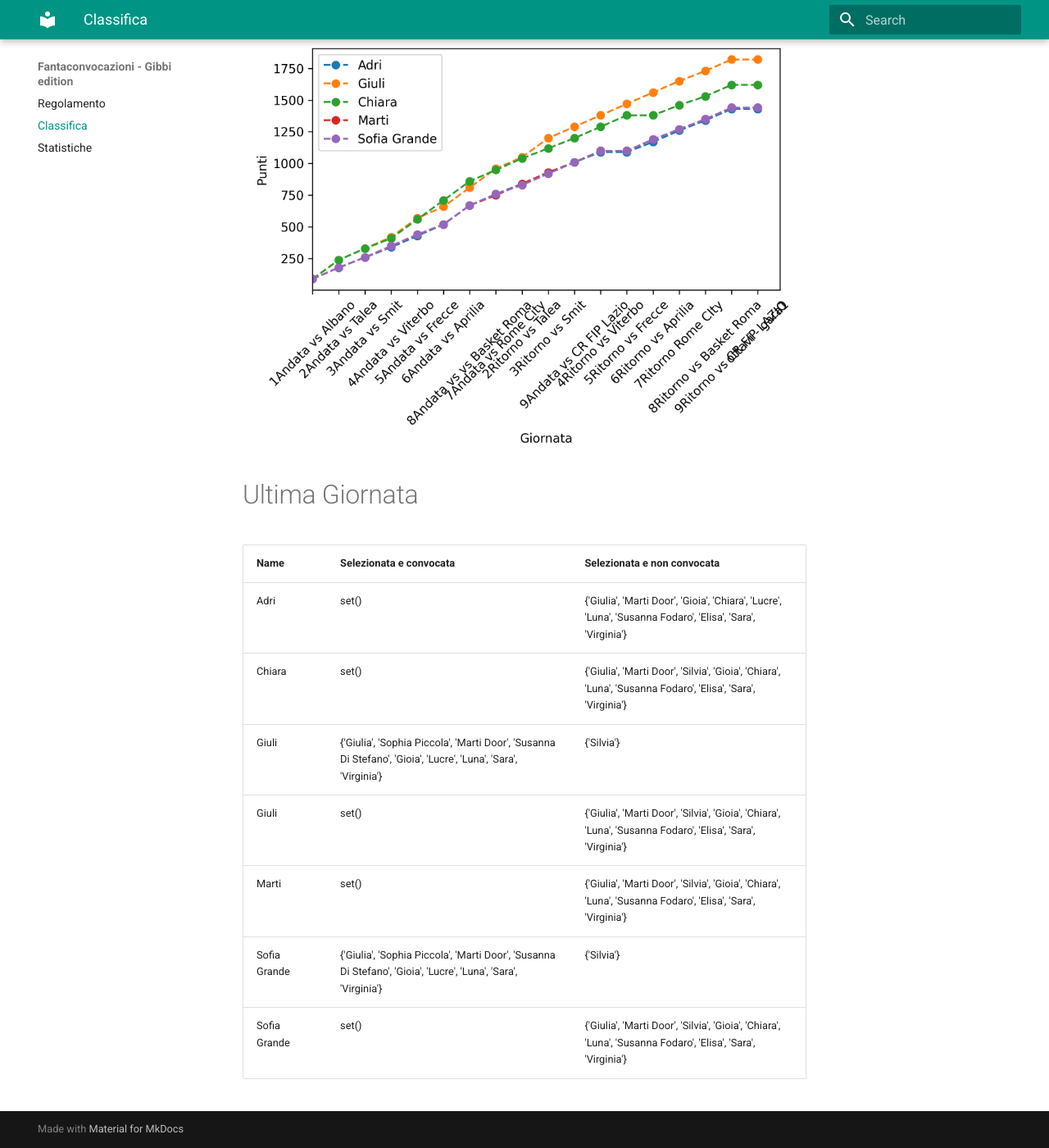
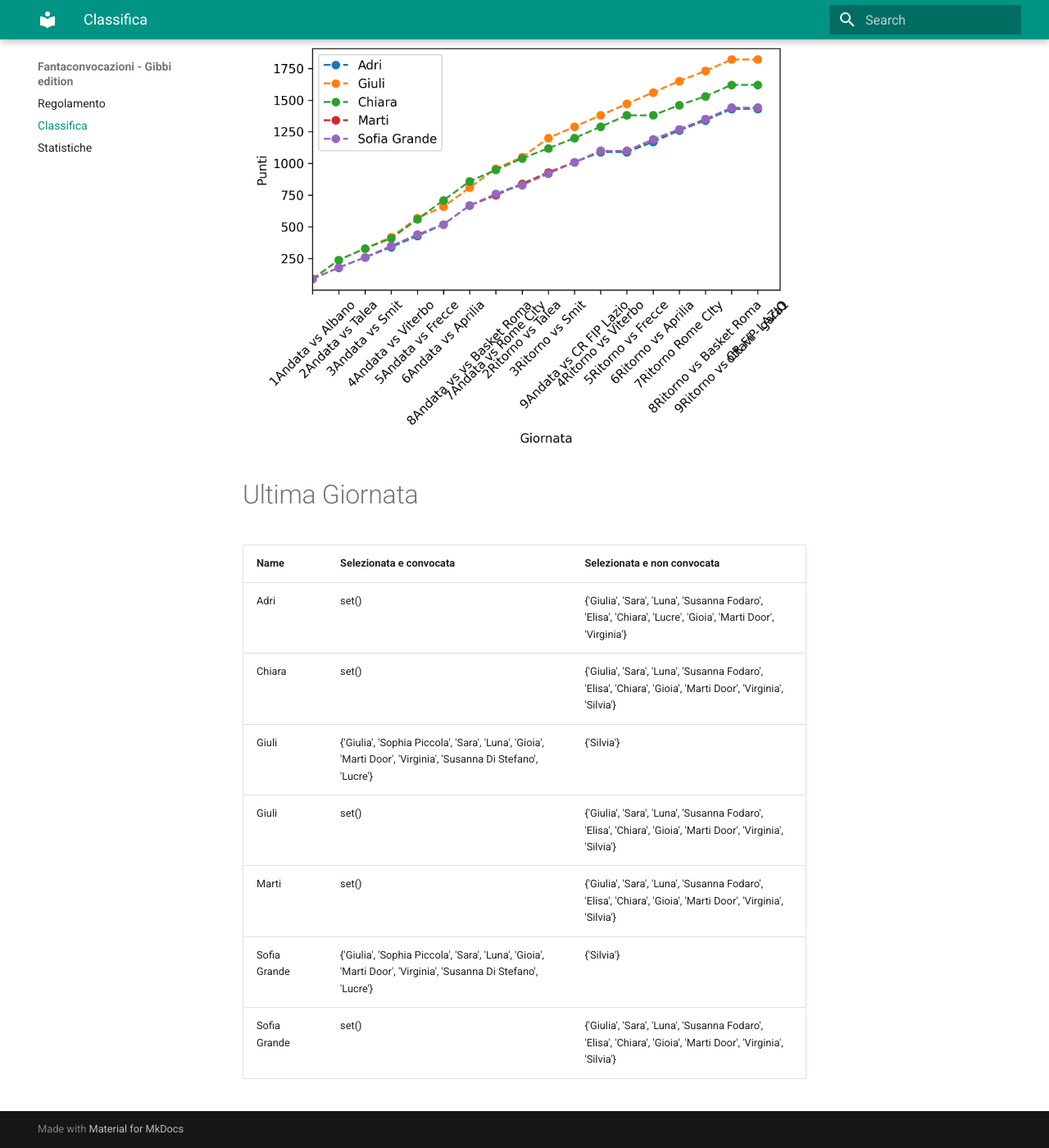
Before and after one commit to martinig94/fantagibbi, an MkDocs documentation site: the page built from docs/Classifica.md, in a window 1280 px wide and 1400 px high, scrolled down 565 px. Shown: the whole window at 82% size. Built offline with MkDocs 1.6.1 and Material for MkDocs 9.7.7, drawn with Linux system fonts in a browser that asks for light colours.

Commit message:
Auto-update from main.py

```diff
--- a/docs/Classifica.md
+++ b/docs/Classifica.md
@@ -18,11 +18,11 @@
 <!-- START_TABLE CORRECT -->
 | Name         | Selezionata e convocata                                                                                        | Selezionata e non convocata                                                                                  |
 |:-------------|:---------------------------------------------------------------------------------------------------------------|:-------------------------------------------------------------------------------------------------------------|
-| Adri         | set()                                                                                                          | {'Giulia', 'Marti Door', 'Gioia', 'Chiara', 'Lucre', 'Luna', 'Susanna Fodaro', 'Elisa', 'Sara', 'Virginia'}  |
-| Chiara       | set()                                                                                                          | {'Giulia', 'Marti Door', 'Silvia', 'Gioia', 'Chiara', 'Luna', 'Susanna Fodaro', 'Elisa', 'Sara', 'Virginia'} |
-| Giuli        | {'Giulia', 'Sophia Piccola', 'Marti Door', 'Susanna Di Stefano', 'Gioia', 'Lucre', 'Luna', 'Sara', 'Virginia'} | {'Silvia'}                                                                                                   |
-| Giuli        | set()                                                                                                          | {'Giulia', 'Marti Door', 'Silvia', 'Gioia', 'Chiara', 'Luna', 'Susanna Fodaro', 'Elisa', 'Sara', 'Virginia'} |
-| Marti        | set()                                                                                                          | {'Giulia', 'Marti Door', 'Silvia', 'Gioia', 'Chiara', 'Luna', 'Susanna Fodaro', 'Elisa', 'Sara', 'Virginia'} |
-| Sofia Grande | {'Giulia', 'Sophia Piccola', 'Marti Door', 'Susanna Di Stefano', 'Gioia', 'Lucre', 'Luna', 'Sara', 'Virginia'} | {'Silvia'}                                                                                                   |
-| Sofia Grande | set()                                                                                                          | {'Giulia', 'Marti Door', 'Silvia', 'Gioia', 'Chiara', 'Luna', 'Susanna Fodaro', 'Elisa', 'Sara', 'Virginia'} |
+| Adri         | set()                                                                                                          | {'Giulia', 'Sara', 'Luna', 'Susanna Fodaro', 'Elisa', 'Chiara', 'Lucre', 'Gioia', 'Marti Door', 'Virginia'}  |
+| Chiara       | set()                                                                                                          | {'Giulia', 'Sara', 'Luna', 'Susanna Fodaro', 'Elisa', 'Chiara', 'Gioia', 'Marti Door', 'Virginia', 'Silvia'} |
+| Giuli        | {'Giulia', 'Sophia Piccola', 'Sara', 'Luna', 'Gioia', 'Marti Door', 'Virginia', 'Susanna Di Stefano', 'Lucre'} | {'Silvia'}                                                                                                   |
+| Giuli        | set()                                                                                                          | {'Giulia', 'Sara', 'Luna', 'Susanna Fodaro', 'Elisa', 'Chiara', 'Gioia', 'Marti Door', 'Virginia', 'Silvia'} |
+| Marti        | set()                                                                                                          | {'Giulia', 'Sara', 'Luna', 'Susanna Fodaro', 'Elisa', 'Chiara', 'Gioia', 'Marti Door', 'Virginia', 'Silvia'} |
+| Sofia Grande | {'Giulia', 'Sophia Piccola', 'Sara', 'Luna', 'Gioia', 'Marti Door', 'Virginia', 'Susanna Di Stefano', 'Lucre'} | {'Silvia'}                                                                                                   |
+| Sofia Grande | set()                                                                                                          | {'Giulia', 'Sara', 'Luna', 'Susanna Fodaro', 'Elisa', 'Chiara', 'Gioia', 'Marti Door', 'Virginia', 'Silvia'} |
 <!-- END_TABLE CORRECT -->
```
